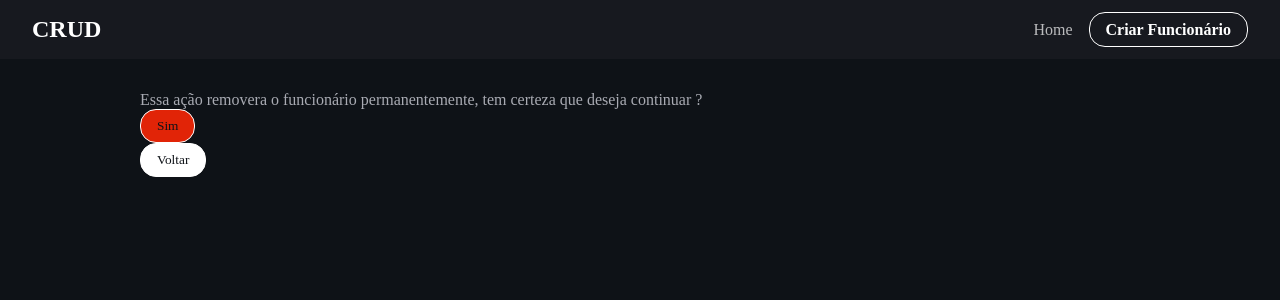
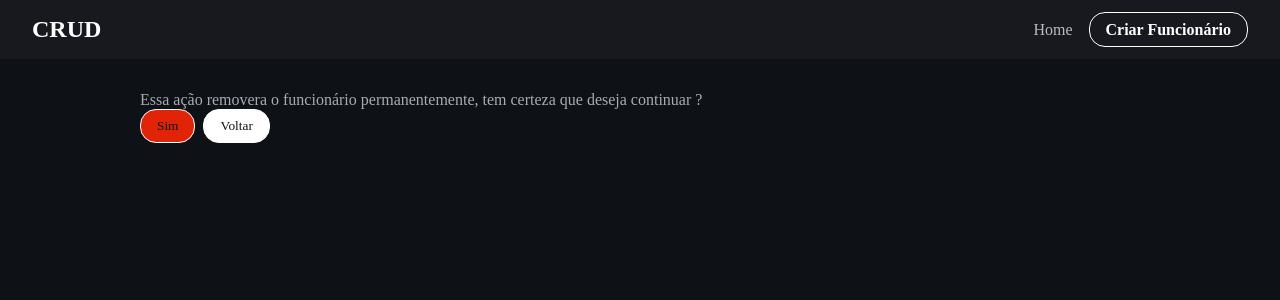
Before and after one commit to alexmota-dev/Teste-NEWM-Front, a React (Vite) app: page /funcionario-delete/1 in a window 1280 px wide. Shown: the top 300 px of the page. Built offline with nearby package versions, Linux system fonts and the light colour scheme; a web font is replaced by a local one.

Commit message:
nomeando as divs em classes

```diff
--- a/src/components/DeletarFuncionario.jsx
+++ b/src/components/DeletarFuncionario.jsx
@@ -17,11 +17,12 @@ const DeletarFuncionario = () => {
     }
 
     return (
-      <div>
-          <div className="content">
+      <div className='content'>
+          <div className="content-page-delete">
               <p>
                   Essa ação removera o funcionário permanentemente, tem certeza que deseja continuar ?
               </p>
+              <div className="buttons">
                 <button
                   onClick={()=>
                   {
@@ -40,6 +41,7 @@ const DeletarFuncionario = () => {
                 </button>
               </div>
           </div>
+      </div>
     )
   }
 
```
Lines whose indentation alone changed are shown as unchanged.
